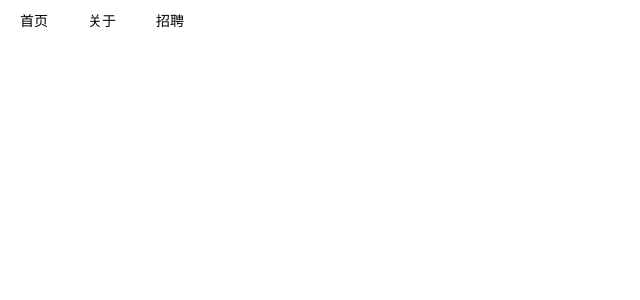
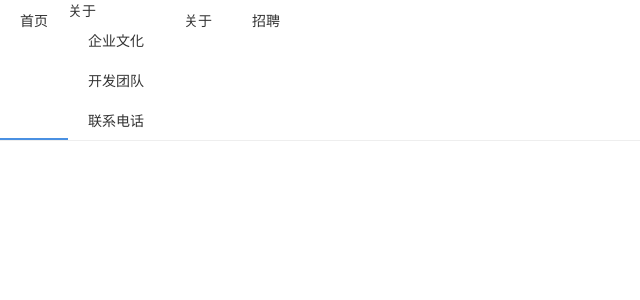
Before and after one commit to pcy999/vueGulu, a Vue app: page / in a window 1280 px wide. Shown: the top 300 px of the page, without its empty margins (0-640 px from the left). Built offline with nearby package versions, Linux system fonts and the light colour scheme.

Commit message:
提交nav组件

```diff
--- a/src/App.vue
+++ b/src/App.vue
@@ -2,6 +2,12 @@
   <div>
     <g-nav :selected="selected" :multiple="false">
       <g-nav-item name="home">首页</g-nav-item>
+      <g-sub-nav>
+        <template>关于</template>
+        <g-nav-item name="culture">企业文化</g-nav-item>
+        <g-nav-item name="developers">开发团队</g-nav-item>
+        <g-nav-item name="contacts">联系电话</g-nav-item>
+      </g-sub-nav>
       <g-nav-item name="about">关于</g-nav-item>
       <g-nav-item name="hire">招聘</g-nav-item>
     </g-nav>
@@ -22,7 +28,7 @@ export default {
   },
   data() {
     return {
-      selected: ["home"],
+      selected: "home",
     };
   },
 };
--- a/src/components/nav/nav-item.vue
+++ b/src/components/nav/nav-item.vue
@@ -38,7 +38,39 @@ export default {
 </script>
 
 <style lang="scss" scoped>
+@import "../../../styles/_var.scss";
 .g-nav-item {
   padding: 10px 20px;
+  position: relative;
+  &:not(.vertical) {
+    &.selected {
+      &::after {
+        content: "";
+        position: absolute;
+        bottom: 0;
+        left: 0;
+        border-bottom: 2px solid $blue;
+        width: 100%;
+      }
+    }
+  }
+  &.vertical {
+    &.selected {
+      color: $blue;
+    }
+  }
+}
+a {
+  color: inherit;
+  text-decoration: none;
+}
+.g-sub-nav .g-nav-item:not(.vertical) {
+  &.selected {
+    color: $color;
+    background: $grey;
+    &::after {
+      display: none;
+    }
+  }
 }
 </style>
--- a/src/components/nav/nav.vue
+++ b/src/components/nav/nav.vue
@@ -60,7 +60,16 @@ export default {
 </script>
 
 <style lang="scss" scoped>
+@import "../../../styles/_var.scss";
 .g-nav {
   display: flex;
+  border-bottom: 1px solid $grey;
+  color: $color;
+  cursor: default;
+  user-select: none;
+  &.vertical {
+    flex-direction: column;
+    border: 1px solid $grey;
+  }
 }
 </style>
```
